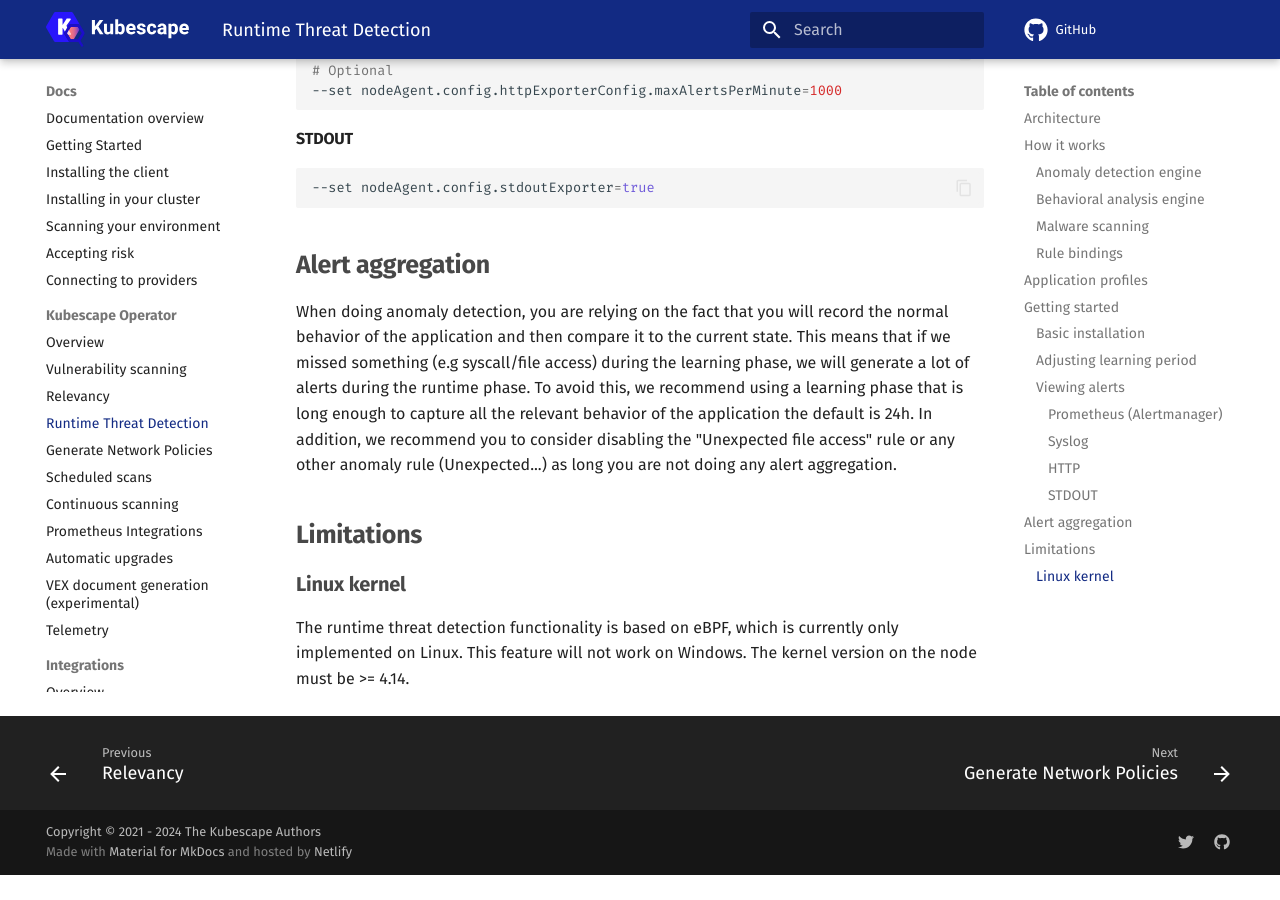
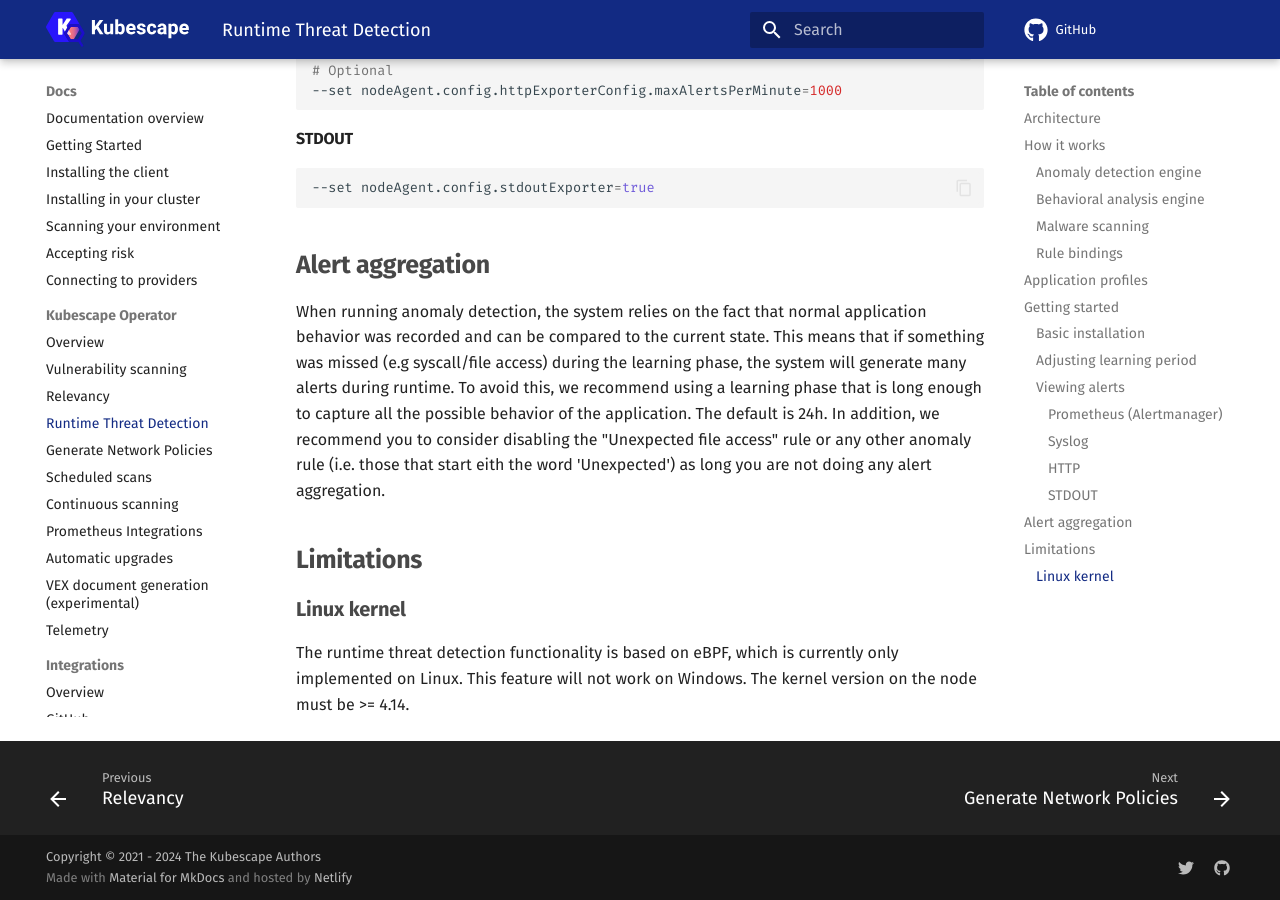
Before and after one commit to kubescape/kubescape.io, an MkDocs documentation site: the page built from docs/docs/operator/runtime-threat-detection.md, in a window 1280 px wide and 900 px high, scrolled down 4894 px. Built offline with MkDocs 1.6.1 and Material for MkDocs 9.7.7, drawn with Linux system fonts in a browser that asks for light colours; comment, search, counter and statistics services are not loaded; before the commit the page ends 5769 px from its top, so only the background shows below that.

Commit message:
Update docs/docs/operator/runtime-threat-detection.md
Co-authored-by: Oshrat Nir <45561829+Oshratn@users.noreply.github.com>
Signed-off-by: Amit Schendel <58078857+amitschendel@users.noreply.github.com>
Signed-off-by: Oshrat <oshratn@armosec.io>

````diff
--- a/docs/docs/operator/runtime-threat-detection.md
+++ b/docs/docs/operator/runtime-threat-detection.md
@@ -475,7 +475,7 @@
 ```
 
 ## Alert aggregation
-When doing anomaly detection, you are relying on the fact that you will record the normal behavior of the application and then compare it to the current state. This means that if we missed something (e.g syscall/file access) during the learning phase, we will generate a lot of alerts during the runtime phase. To avoid this, we recommend using a learning phase that is long enough to capture all the relevant behavior of the application the default is 24h. In addition, we recommend you to consider disabling the "Unexpected file access" rule or any other anomaly rule (Unexpected...) as long you are not doing any alert aggregation.
+When running anomaly detection, the system relies on the fact that normal application behavior was recorded and can be compared to the current state. This means that if something was missed (e.g syscall/file access) during the learning phase, the system will generate many alerts during runtime. To avoid this, we recommend using a learning phase that is long enough to capture all the possible behavior of the application. The default is 24h. In addition, we recommend you to consider disabling the "Unexpected file access" rule or any other anomaly rule (i.e. those that start eith the word 'Unexpected') as long you are not doing any alert aggregation.
 
 ## Limitations
 
````
